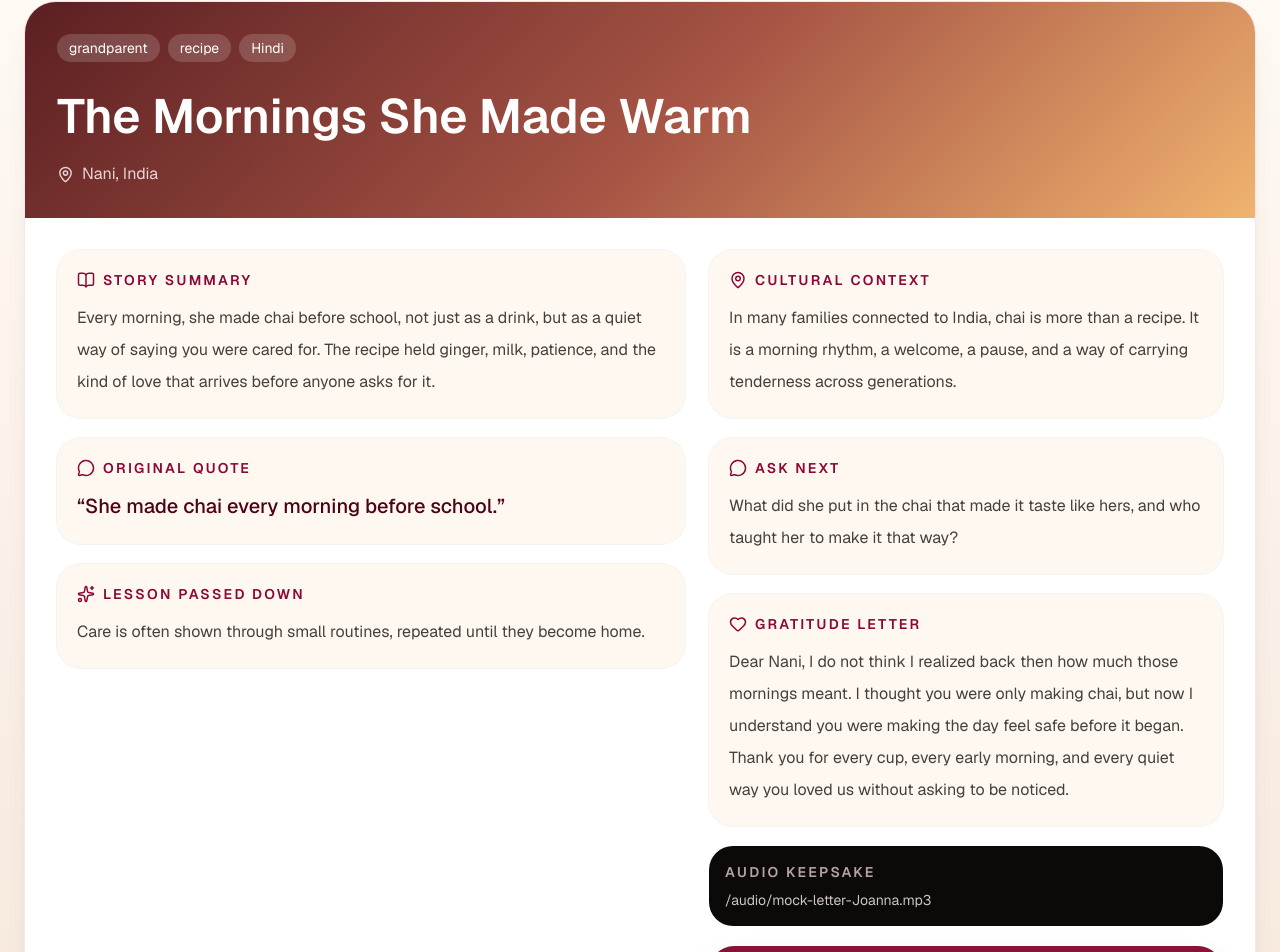
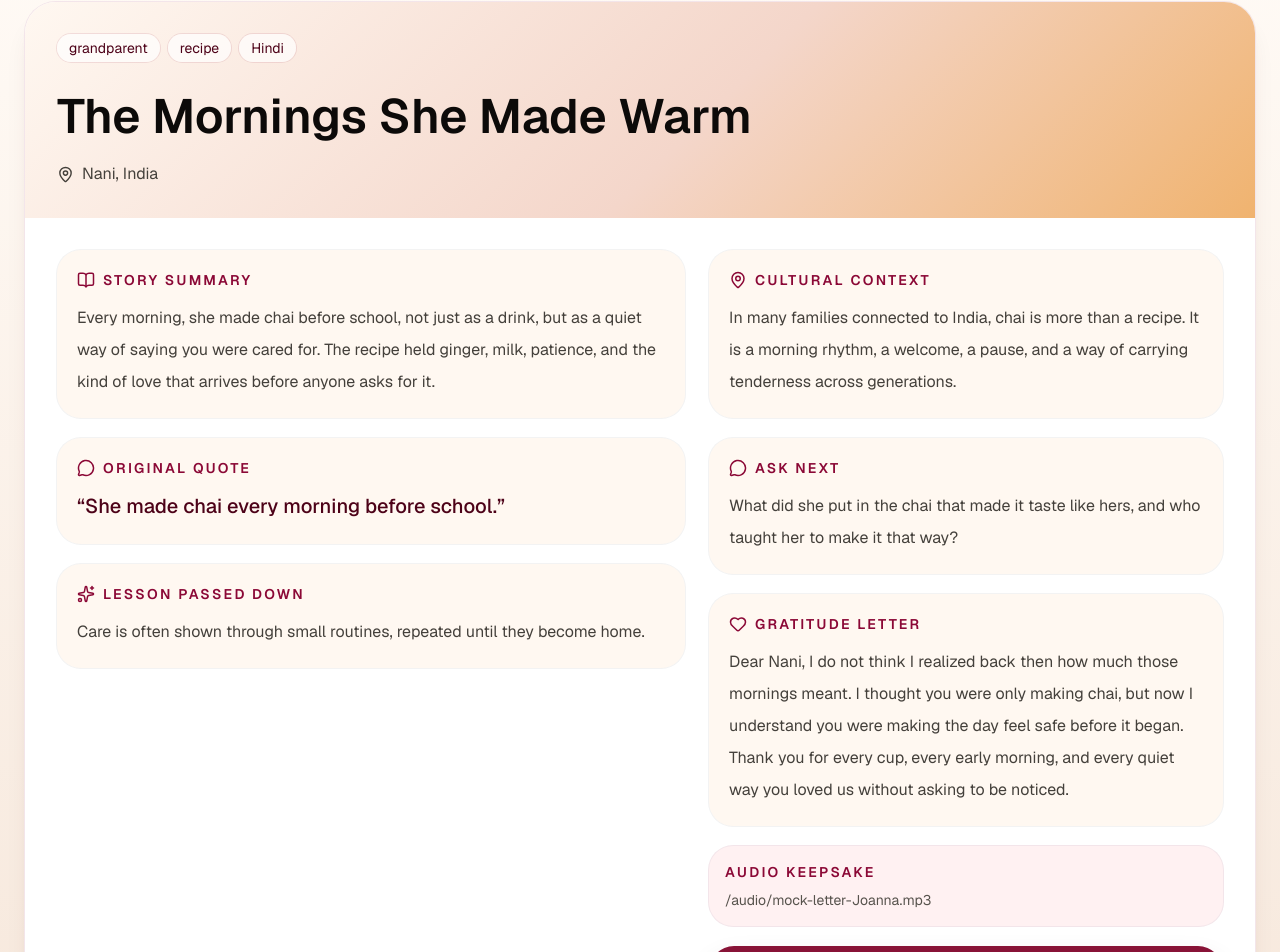
Before and after one commit to himanipng/Before_I_Forget, a Next.js app: page /memory/7ab386a7-78ce-4eb4-a8c2-0db1ce21dbbd in a window 1280 px wide. Shown: the part 108-1060 px from the top of the page. Built offline with nearby package versions, Linux system fonts and the light colour scheme; no server answers.

Commit message:
Remove remaining dark demo panels

```diff
--- a/app/architecture/page.tsx
+++ b/app/architecture/page.tsx
@@ -38,9 +38,9 @@ export default function ArchitecturePage() {
             and the final keepsake is stored in DynamoDB.
           </p>
           <div className="mt-6 grid gap-4 lg:grid-cols-[1.1fr_0.9fr]">
-            <div className="rounded-[2rem] bg-rose-950 p-6 text-white shadow-xl shadow-rose-950/15">
-              <p className="text-sm font-semibold uppercase tracking-[0.16em] text-rose-100">Live workflow ARN</p>
-              <p className="mt-3 break-all font-mono text-sm leading-7 text-rose-50">
+            <div className="rounded-[2rem] bg-white/90 p-6 text-stone-950 shadow-sm ring-1 ring-rose-900/10">
+              <p className="text-sm font-semibold uppercase tracking-[0.16em] text-rose-900">Live workflow ARN</p>
+              <p className="mt-3 break-all font-mono text-sm leading-7 text-stone-700">
                 arn:aws:states:us-west-2:085193942503:stateMachine:before-i-forget-memory-workflow
               </p>
             </div>
@@ -76,8 +76,8 @@ export default function ArchitecturePage() {
                   </li>
                 ))}
               </ul>
-              <div className="mt-6 rounded-2xl bg-stone-950 p-5 text-white">
-                <p className="text-lg leading-8">
+              <div className="mt-6 rounded-2xl bg-rose-50 p-5 text-stone-950 ring-1 ring-rose-900/10">
+                <p className="text-lg leading-8 text-stone-700">
                   Bedrock will replace the mock AI layer for interview generation, emotional summarization, and gratitude-letter generation.
                 </p>
               </div>
--- a/app/interview/page.tsx
+++ b/app/interview/page.tsx
@@ -95,17 +95,17 @@ export default function InterviewPage() {
       <Navbar />
       <main className="min-h-screen bg-[#fffaf5] px-4 py-10 sm:px-6">
         <div className="mx-auto grid max-w-7xl gap-8 lg:grid-cols-[0.7fr_1.3fr]">
-          <aside className="h-fit rounded-[2rem] bg-stone-950 p-6 text-white shadow-xl shadow-stone-950/10">
-            <p className="flex items-center gap-2 text-sm font-semibold uppercase tracking-[0.16em] text-rose-100/70">
+          <aside className="h-fit rounded-[2rem] bg-white/88 p-6 text-stone-950 shadow-xl shadow-rose-950/8 ring-1 ring-rose-900/10">
+            <p className="flex items-center gap-2 text-sm font-semibold uppercase tracking-[0.16em] text-rose-900">
               <NotebookPen size={16} /> Interview
             </p>
             <h1 className="mt-4 text-4xl font-semibold">{session.personName}</h1>
-            <div className="mt-5 space-y-3 text-sm text-stone-300">
+            <div className="mt-5 space-y-3 text-sm text-stone-600">
               <p>{session.relationship} in {session.country}</p>
               <p>{session.language} · {session.memoryType}</p>
               <p>Goal: {session.goal}</p>
             </div>
-            <div className="mt-8 rounded-3xl bg-white/8 p-5 leading-7 text-rose-50/85">
+            <div className="mt-8 rounded-3xl bg-[#fff8f1] p-5 leading-7 text-stone-700 ring-1 ring-rose-900/10">
               Let the answer be imperfect. The demo will turn fragments into a memory card, but the feeling comes from what you write here.
             </div>
           </aside>
--- a/components/MemoryCard.tsx
+++ b/components/MemoryCard.tsx
@@ -9,14 +9,14 @@ type Props = {
 export function MemoryCard({ memory, actions }: Props) {
   return (
     <article className="overflow-hidden rounded-[2rem] border border-rose-900/10 bg-white shadow-xl shadow-rose-950/8">
-      <div className="bg-[linear-gradient(135deg,#5b1f22,#a55344_52%,#f0b36f)] p-6 text-white sm:p-8">
+      <div className="bg-[linear-gradient(135deg,#fff8f1,#f4d6ca_55%,#f0b36f)] p-6 text-stone-950 sm:p-8">
         <div className="flex flex-wrap items-center gap-2 text-sm">
-          <span className="rounded-full bg-white/16 px-3 py-1">{memory.relationship}</span>
-          <span className="rounded-full bg-white/16 px-3 py-1">{memory.memoryType}</span>
-          <span className="rounded-full bg-white/16 px-3 py-1">{memory.language}</span>
+          <span className="rounded-full bg-white/70 px-3 py-1 text-rose-950 ring-1 ring-rose-900/10">{memory.relationship}</span>
+          <span className="rounded-full bg-white/70 px-3 py-1 text-rose-950 ring-1 ring-rose-900/10">{memory.memoryType}</span>
+          <span className="rounded-full bg-white/70 px-3 py-1 text-rose-950 ring-1 ring-rose-900/10">{memory.language}</span>
         </div>
         <h1 className="mt-6 max-w-3xl text-4xl font-semibold leading-tight sm:text-5xl">{memory.title}</h1>
-        <p className="mt-4 flex items-center gap-2 text-rose-50/85">
+        <p className="mt-4 flex items-center gap-2 text-stone-700">
           <MapPin size={17} /> {memory.personName}{memory.country ? `, ${memory.country}` : ""}
         </p>
       </div>
@@ -48,9 +48,9 @@ export function MemoryCard({ memory, actions }: Props) {
             </Block>
           ) : null}
           {memory.audioUrl ? (
-            <div className="rounded-3xl bg-stone-950 p-4 text-white">
-              <p className="text-sm font-semibold uppercase tracking-[0.16em] text-rose-100/70">Audio keepsake</p>
-              <p className="mt-2 text-sm text-rose-50/80">{memory.audioUrl}</p>
+            <div className="rounded-3xl bg-rose-50 p-4 text-stone-950 ring-1 ring-rose-900/10">
+              <p className="text-sm font-semibold uppercase tracking-[0.16em] text-rose-900">Audio keepsake</p>
+              <p className="mt-2 text-sm text-stone-600">{memory.audioUrl}</p>
             </div>
           ) : null}
           {actions}
--- a/components/UploadBox.tsx
+++ b/components/UploadBox.tsx
@@ -107,7 +107,7 @@ export function UploadBox({ fileName, fileKey, onFileNameChange, onFileKeyChange
             type="button"
             onClick={onTranscribe}
             disabled={isBusy || uploading}
-            className="inline-flex items-center justify-center gap-2 rounded-full bg-stone-950 px-4 py-2 text-sm font-semibold text-white transition hover:bg-stone-800 disabled:cursor-not-allowed disabled:opacity-60"
+            className="inline-flex items-center justify-center gap-2 rounded-full bg-rose-50 px-4 py-2 text-sm font-semibold text-rose-950 ring-1 ring-rose-900/15 transition hover:bg-rose-100 disabled:cursor-not-allowed disabled:opacity-60"
           >
             <Volume2 size={16} /> {isBusy ? "Transcribing..." : fileKey ? "Start Transcribe" : "Mock transcript"}
           </button>
```
